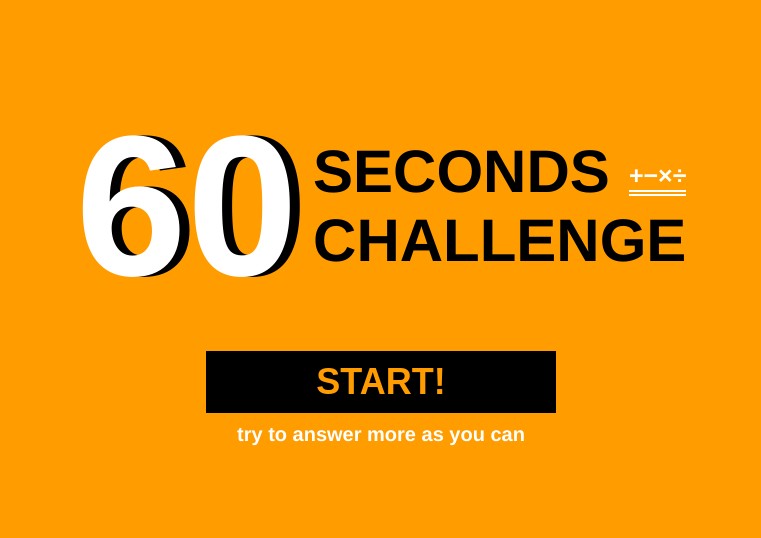
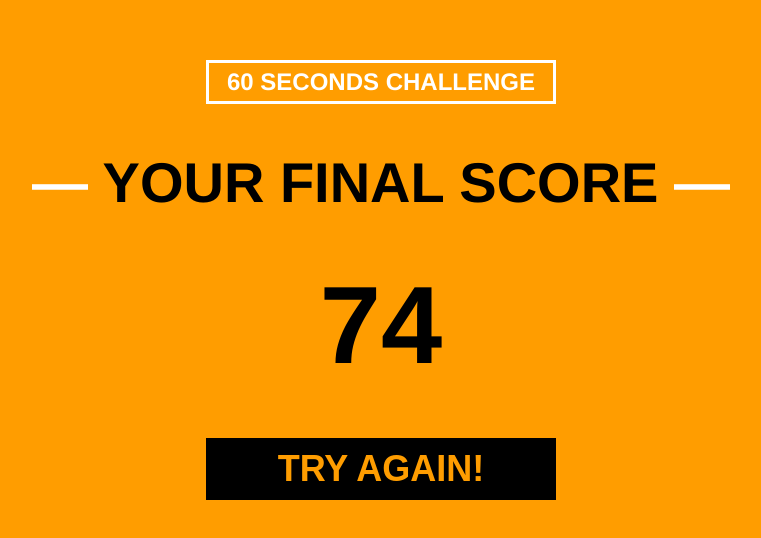
Before and after one commit to kir7741/vue-arithmetic-game, a Vue app: page / in a window 1280 px wide. Shown: the part 132-670 px from the top of the page, without its empty margins (259-1020 px from the left). Built offline with nearby package versions, Linux system fonts and the light colour scheme.

Commit message:
完成遊戲結束畫面

```diff
--- a/src/App.vue
+++ b/src/App.vue
@@ -15,6 +15,7 @@ export default {
 </script>
 
 <style lang="scss">
+@import './scss/mixin.scss';
 * {
   box-sizing: border-box;
 }
@@ -29,6 +30,19 @@ body {
 .btn-group {
   text-align: center;
 }
+.primary-btn {
+  padding: 10px 30px;
+  width: 100%;
+  background-color: $black;
+  color: $primaryOrange;
+  font-weight: $primaryFontWeight;
+  font-size: 20px;
+  transition: all 0.5s;
+  &:hover {
+    background-color: $white;
+    color: $black;
+  }
+}
 button {
   border: 0;
   cursor: pointer;
@@ -36,4 +50,19 @@ button {
     outline: none;
   }
 }
+@media all and (min-width: 768px) {
+
+  .primary-btn {
+    width: 350px;
+    font-size: 30px;
+  }
+
+}
+@media all and (min-width: 1024px) {
+
+  .primary-btn {
+    font-size: 36px;
+  }
+
+}
 </style>
--- a/src/components/Layout.vue
+++ b/src/components/Layout.vue
@@ -1,7 +1,8 @@
 <template>
   <div class="wrapper">
     <div class="inner-wrapper">
-      <Start/>
+      <!-- <Start/> -->
+      <Restart/>
     </div>
   </div>
 </template>
@@ -9,11 +10,13 @@
 <script>
 // Components
 import Start from './Start.vue';
+import Restart from './Restart.vue';
 
 export default {
   name: 'Layout',
   components: {
-    Start
+    Start,
+    Restart
   }
 }
 </script>
--- a/src/components/Restart.vue
+++ b/src/components/Restart.vue
@@ -0,0 +1,80 @@
+<template>
+  <div>
+    <h3 class="title">
+      60 SECONDS CHALLENGE
+    </h3>
+    <h2 class="score-text">
+      <span>—</span>
+      <span>
+        YOUR FINAL SCORE
+      </span>
+      <span>—</span>
+    </h2>
+    <div class="score">
+      74
+    </div>
+    <div class="btn-group">
+      <button
+        type="button"
+        class="primary-btn"
+      >
+        TRY AGAIN!
+      </button>
+    </div>
+  </div>
+</template>
+
+<script>
+export default {
+  name: 'Restart'
+}
+</script>
+
+<style scoped lang="scss">
+@import '../scss/mixin.scss';
+.title {
+  border: 3px solid $white;
+  padding: 5px;
+  color: $white;
+  text-align: center;
+  font-weight: $primaryFontWeight;
+}
+.score-text {
+  text-align: center;
+  font-weight: $primaryFontWeight;
+  span:first-child,
+  span:last-child {
+    color: $white;
+  }
+}
+.score {
+  margin-bottom: 50px;
+  font-size: 80px;
+  text-align: center;
+  font-weight: $primaryFontWeight;
+}
+@media all and (min-width: 768px) {
+  .title {
+    margin-right: auto;
+    margin-left: auto;
+    max-width: 350px;
+  }
+  .score-text {
+    font-size: 40px;
+  }
+  .score {
+    font-size: 90px;
+  }
+}
+@media all and (min-width: 1024px) {
+  .title {
+    font-size: 24px;
+  }
+  .score-text {
+    font-size: 56px;
+  }
+  .score {
+    font-size: 110px;
+  }
+}
+</style>
--- a/src/components/Start.vue
+++ b/src/components/Start.vue
@@ -14,7 +14,10 @@
 
     <!-- 按鈕區域開始 -->
     <div class="btn-group">
-      <button type="button">
+      <button
+        type="button"
+        class="primary-btn"
+      >
         START!
       </button>
       <p>try to answer more as you can</p>
@@ -61,19 +64,6 @@ export default {
 }
 .btn-group {
   margin-top: 30px;
-  button {
-    padding: 10px 30px;
-    width: 100%;
-    background-color: $black;
-    color: $primaryOrange;
-    font-weight: $primaryFontWeight;
-    font-size: 20px;
-    transition: all 0.5s;
-    &:hover {
-      background-color: $white;
-      color: $black;
-    }
-  }
   p {
     margin: 10px 0 0 0;
     color: $white;
@@ -97,10 +87,6 @@ export default {
     }
   }
   .btn-group {
-    button {
-      width: 350px;
-      font-size: 30px;
-    }
     p {
       font-size: 18px;
     }
@@ -123,9 +109,6 @@ export default {
     }
   }
   .btn-group {
-    button {
-      font-size: 36px;
-    }
     p {
       font-size: 20px;
     }
--- a/src/scss/_mixin.scss
+++ b/src/scss/_mixin.scss
@@ -2,4 +2,4 @@ $primaryOrange: #FF9D00;
 $white: #ffffff;
 $black: #000000;
 
-$primaryFontWeight: 700;
+$primaryFontWeight: 900;
```
